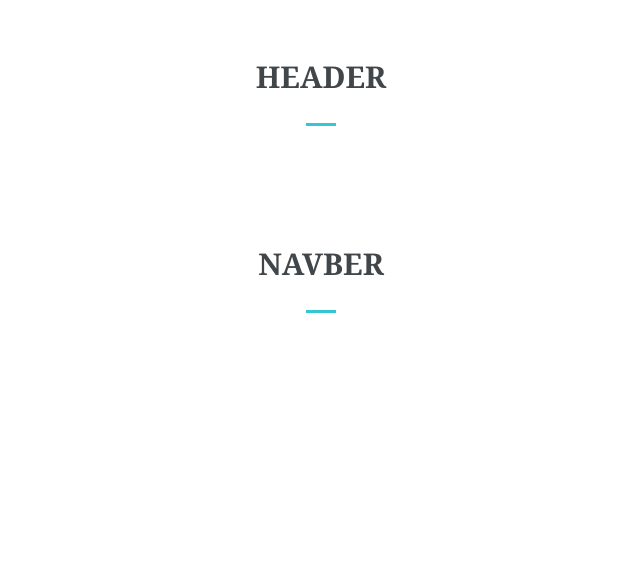
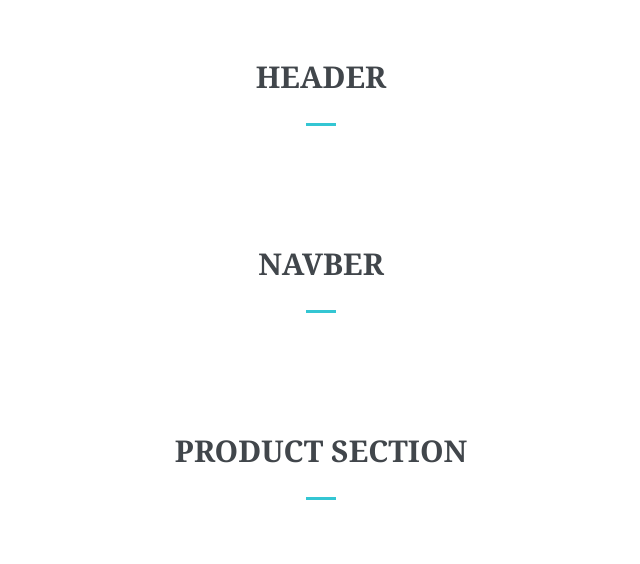
Before and after one commit to imamdiu/Jalalaabadsteel.com, a plain HTML site: page index.html in a window 1280 px wide. Shown: the whole page, without its empty margins (319-959 px from the left). Drawn offline with Linux system fonts and the light colour scheme.

Commit message:
Update with Product section

```diff
--- a/index.html
+++ b/index.html
@@ -64,6 +64,26 @@
 	</div>
 </section>
 
+<!-------------Navber Section -------->
+
+<section id="services">
+	<div class="content-box">
+		<div class="content-title wow fadeInDown" data-wow-duration="1s" data-wow-delay=".5s">
+			<h3>Product Section</h3>
+			<div class="content-title-underline">
+			</div>
+		</div>
+
+		<div class="container">
+			<div class="row wow fadeInUp" data-wow-duration="1s" data-wow-delay=".5s">
+				<div class="col-md-4">
+
+				</div>
+			</div>
+
+		</div>
+	</div>
+</section>
 	<!-- <br><br><br><br><br><br><br><br><br><br><br><br> -->
 	<!-- jquery -->
 	<script src="js/jquery-3.4.1.min.js"></script>
```
